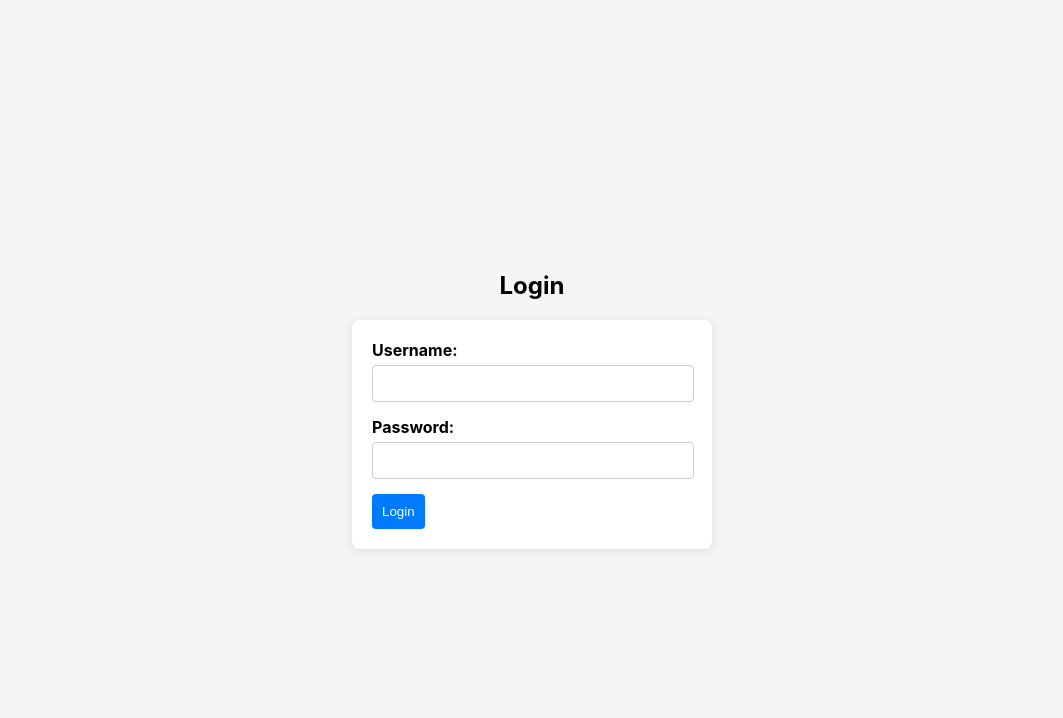
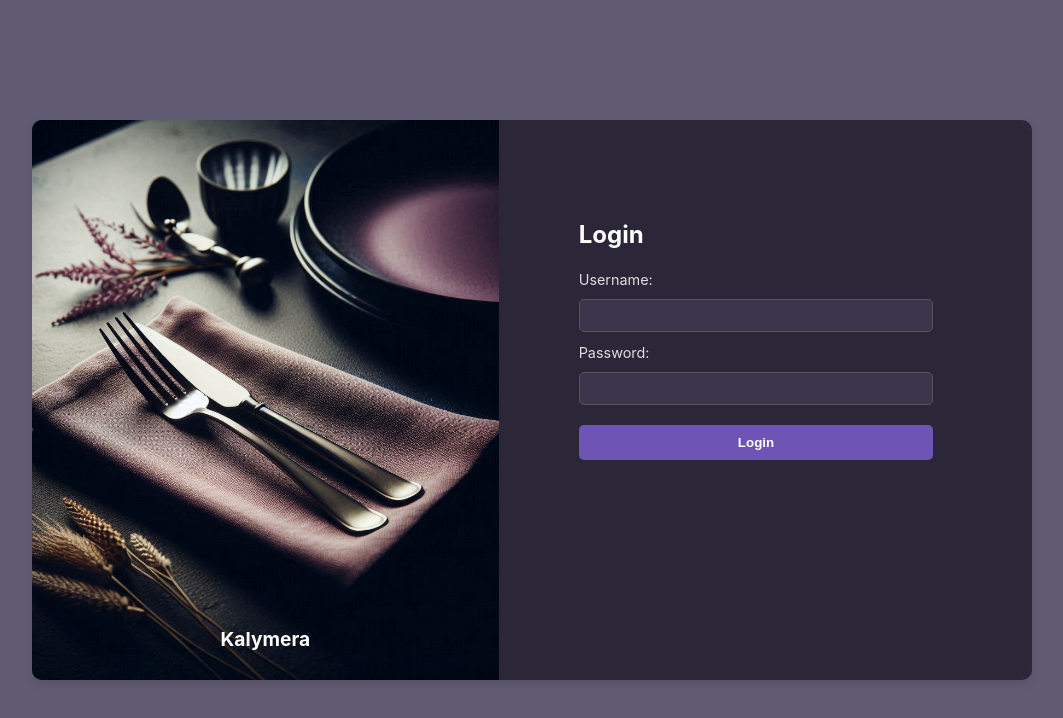
Before and after one commit to MaheriniainANdria/kalymera_front, a React (Create React App) app: page /login in a window 1280 px wide. Shown: the top 718 px of the page, without its empty margins (108-1171 px from the left). Built offline with nearby package versions, Linux system fonts and the light colour scheme.

Commit message:
style : update style on the login page

```diff
--- a/src/Login.js
+++ b/src/Login.js
@@ -1,6 +1,7 @@
 import React, { useState } from 'react';
 import { useNavigate } from 'react-router-dom';
 import './styles/Login.css';
+import kalymeraLogo from './assets/kalymera.jfif';
 
 const Login = ({ onLogin }) => {
   const [username, setUsername] = useState('');
@@ -38,6 +39,12 @@ const Login = ({ onLogin }) => {
 
   return (
     <div className="login-page">
+      <div className="login-container">
+        <div className="login-image">
+          <img src={kalymeraLogo} alt="Kalymera" />
+          <p className="login-image-text">Kalymera</p>
+        </div>
+        <div className="login-form">
           <h2>Login</h2>
           {message && <p>{message}</p>}
           <form onSubmit={handleLogin}>
@@ -62,6 +69,8 @@ const Login = ({ onLogin }) => {
             <button type="submit">Login</button>
           </form>
         </div>
+      </div>
+    </div>
   );
 };
 
--- a/src/styles/Login.css
+++ b/src/styles/Login.css
@@ -1,48 +1,93 @@
+/* Login.css */
 .login-page {
   display: flex;
-    flex-direction: column;
+  justify-content: center;
   align-items: center;
-    justify-content: center;
-    height: 100vh; /* Prend toute la hauteur de la fenêtre */
-    background-color: #f5f5f5; /* Couleur d'arrière-plan */
+  height: 100vh;
+  background-color: #605B72; /* Couleur de fond derrière le cadre */
 }
 
-  .login-page h2 {
-    margin-bottom: 20px; /* Espacement sous le titre */
+.login-container {
+  display: flex;
+  width: 1000px; /* Largeur du cadre maintenue */
+  border-radius: 10px;
+  box-shadow: 0 4px 8px rgba(0, 0, 0, 0.1);
+  background-color: #2B2738; /* Couleur du cadre */
+  overflow: hidden;
 }
 
-  .login-page form {
-    background: white;
-    padding: 20px;
-    border-radius: 8px;
-    box-shadow: 0 2px 10px rgba(0, 0, 0, 0.1);
-    width: 300px; /* Largeur du formulaire */
-    padding-right: 40px;
+.login-image {
+  position: relative;
+  width: 50%; /* Image et formulaire en 50/50 */
+  display: flex;
+  justify-content: center;
+  align-items: center;
+  background-color: #2B2738; /* Fond de l'image */
+  overflow: hidden; /* Pour couper l'image si nécessaire */
 }
 
-  .login-page label {
-    margin-bottom: 5px; /* Espacement sous les étiquettes */
-    font-weight: bold;
-    display: block; /* Affiche les labels en bloc pour un bon espacement */
+.login-image img {
+  width: 120%; /* Dépasser légèrement pour couvrir toute la zone */
+  height: auto;
+  object-fit: cover; /* Garder l'image proportionnelle */
 }
 
-  .login-page input {
-    margin-bottom: 15px; /* Espacement sous les champs de saisie */
-    padding: 10px;
-    border: 1px solid #ccc; /* Bordure des champs de saisie */
-    border-radius: 4px;
-    width: 100%; /* Remplir la largeur du conteneur */
+.login-image-text {
+  position: absolute;
+  bottom: 10px;
+  color: white;
+  font-size: 1.2em;
+  font-weight: bold;
+  text-align: center;
 }
 
-  .login-page button {
-    background-color: #007bff; /* Couleur de fond du bouton */
-    color: white; /* Couleur du texte du bouton */
-    border: none; /* Supprimer la bordure */
-    padding: 10px; /* Espacement à l'intérieur du bouton */
-    border-radius: 4px; /* Arrondir les coins */
-    cursor: pointer; /* Changer le curseur au survol */
+.login-form {
+  width: 40%; /* Formulaire prend 50% de la largeur */
+  padding: 30px;
+  margin-left: 50px;
+  margin-right: 50px;
+  margin-top: 5%;
+  color: white;
 }
 
-  .login-page button:hover {
-    background-color: #0056b3; /* Couleur du bouton au survol */
+.login-form h2 {
+  margin-bottom: 20px;
 }
+
+.login-form label {
+  font-size: 0.9em;
+  color: #ddd;
+}
+
+.login-form input {
+  width: 90%;
+  padding: 8px;
+  margin: 10px 0;
+  border: 1px solid #555;
+  border-radius: 5px;
+  background-color: #3B364C; /* Couleur des champs */
+  color: white;
+}
+
+.login-form button {
+  width: 95%;
+  padding: 10px;
+  margin-top: 10px;
+  border: none;
+  border-radius: 5px;
+  background-color: #6E54B5; /* Couleur du bouton */
+  color: white;
+  font-weight: bold;
+  cursor: pointer;
+  transition: background-color 0.3s ease;
+}
+
+.login-form button:hover {
+  background-color: #5a48a2; /* Légère variation sur le hover */
+}
+
+.login-form p {
+  color: #ff7675;
+  font-size: 0.9em;
+  margin-top: 10px;
+}
```
Also changed, not shown: src/assets/kalymera.jfif (added). Lines whose indentation alone changed are shown as unchanged.
